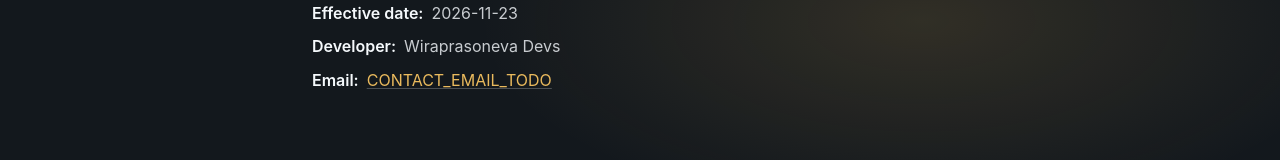
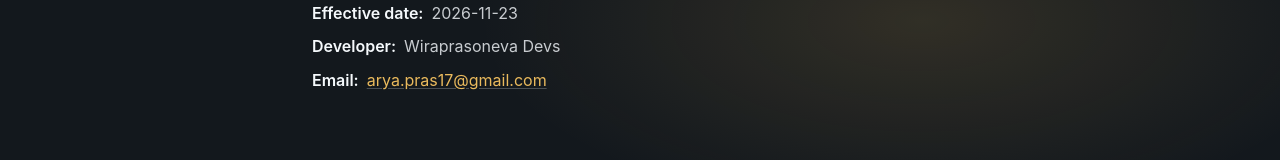
Before and after one commit to aryapras22/summate-web, a Next.js app: page /privacy in a window 1280 px wide. Shown: the part 2443-2603 px from the top of the page. Built offline with nearby package versions, Linux system fonts and the light colour scheme.

Commit message:
chore(site): set support contact email

```diff
--- a/src/site.ts
+++ b/src/site.ts
@@ -2,7 +2,7 @@ export const siteName = "Summate";
 export const siteDescription =
   "Trail discovery with 3D maps, weather and elevation, GPX import and AirDrop sharing, Bluetooth group location sharing, and barometric hike recording for iPhone.";
 export const siteUrl = "https://summate.caffeine-junkie.xyz/";
-export const contactEmail = "CONTACT_EMAIL_TODO";
+export const contactEmail = "arya.pras17@gmail.com";
 export const developerName = "Wiraprasoneva Devs";
 export const effectiveDate = "2026-11-23";
 export const appStoreUrl = "https://apps.apple.com/app/APP_STORE_ID_TODO";
```
